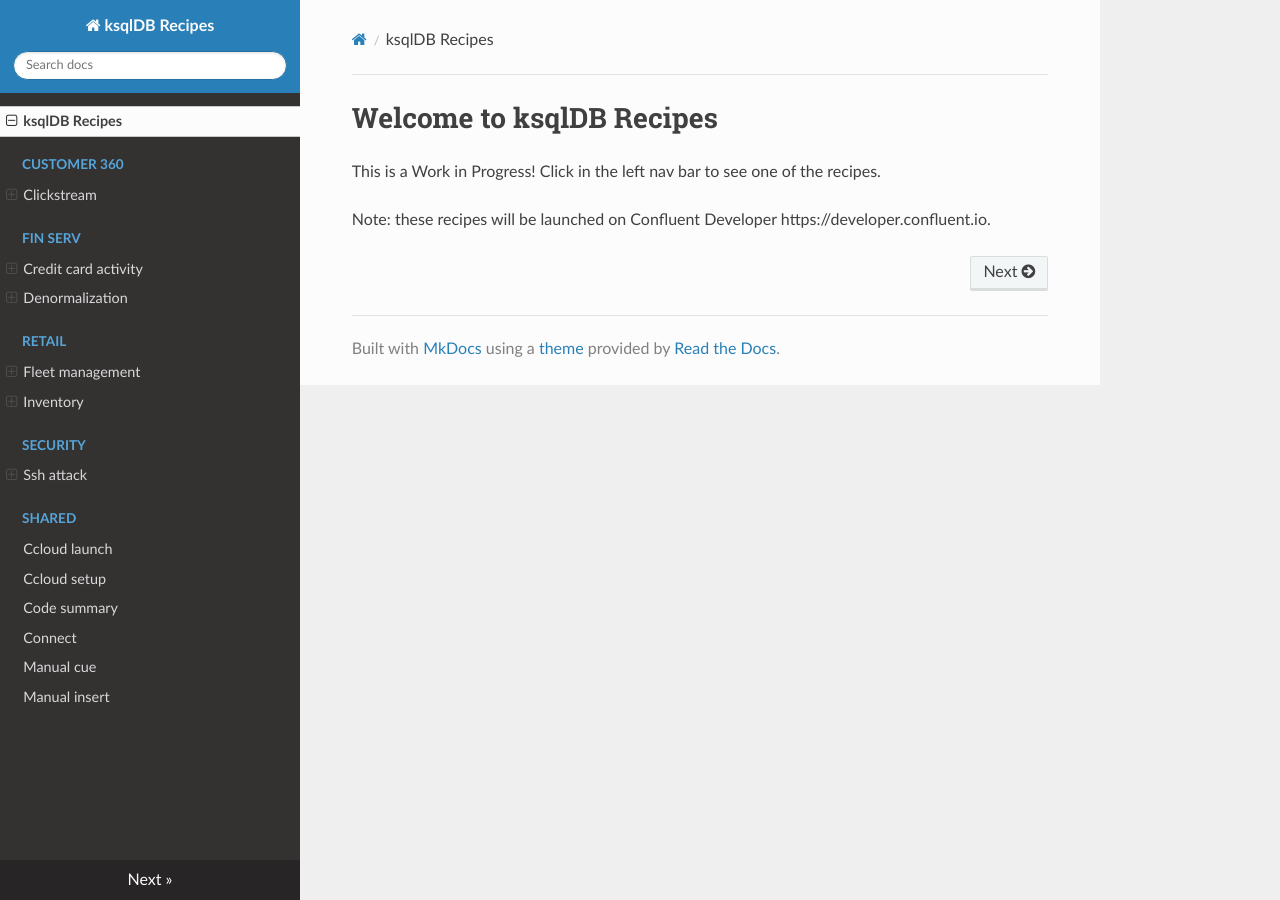
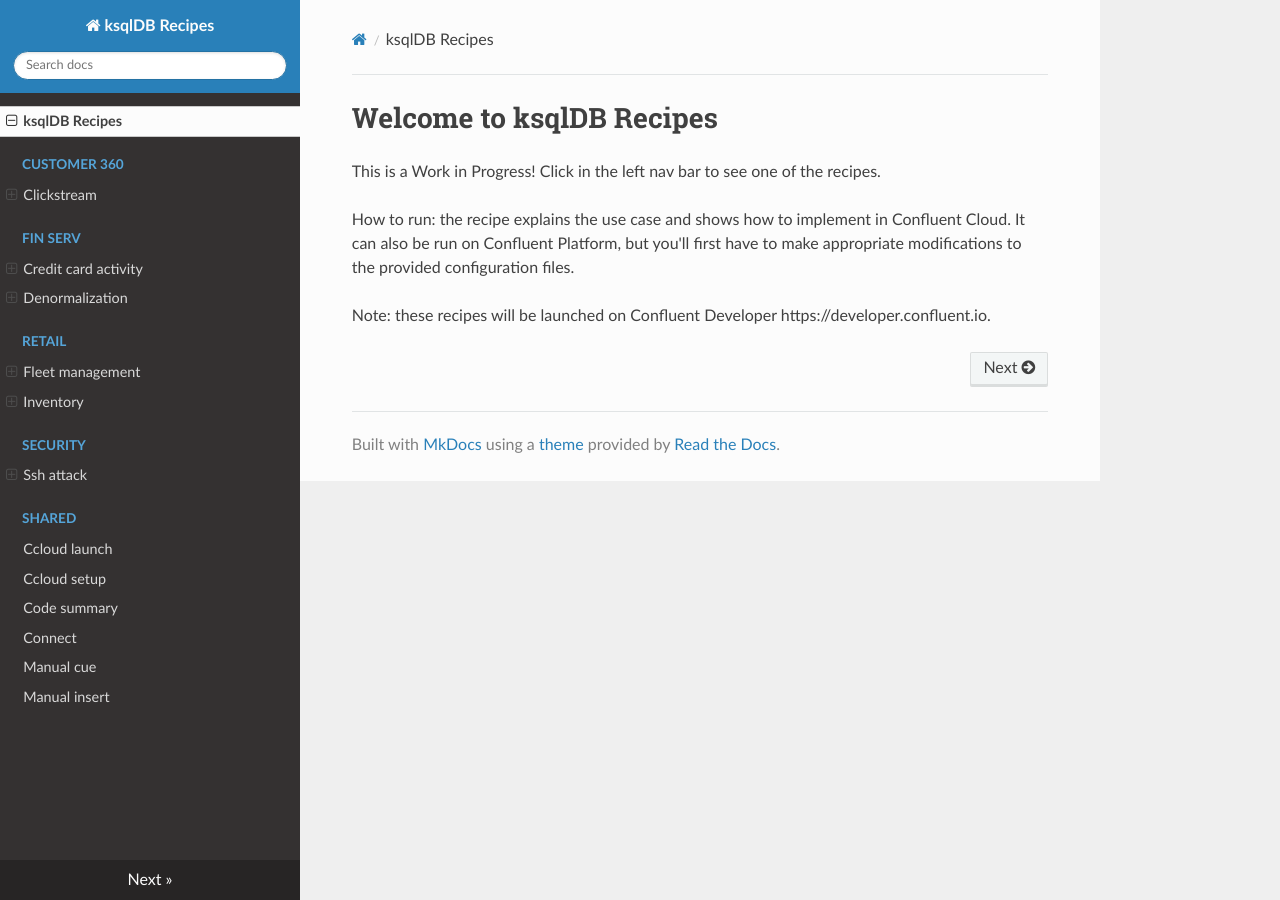
Before and after one commit to confluentinc/ksqldb-recipes, an MkDocs documentation site: the page built from docs/index.md, in a window 1280 px wide. Built offline with MkDocs 1.6.1, drawn with Linux system fonts in a browser that asks for light colours; nearby versions of some CDN libraries.

```diff
--- a/docs/index.md
+++ b/docs/index.md
@@ -10,4 +10,7 @@
 This is a Work in Progress!
 Click in the left nav bar to see one of the recipes.
 
+How to run: the recipe explains the use case and shows how to implement in Confluent Cloud.
+It can also be run on Confluent Platform, but you'll first have to make appropriate modifications to the provided configuration files.
+
 Note: these recipes will be launched on Confluent Developer https://developer.confluent.io.
```
Also changed, not shown: 1 other file.
